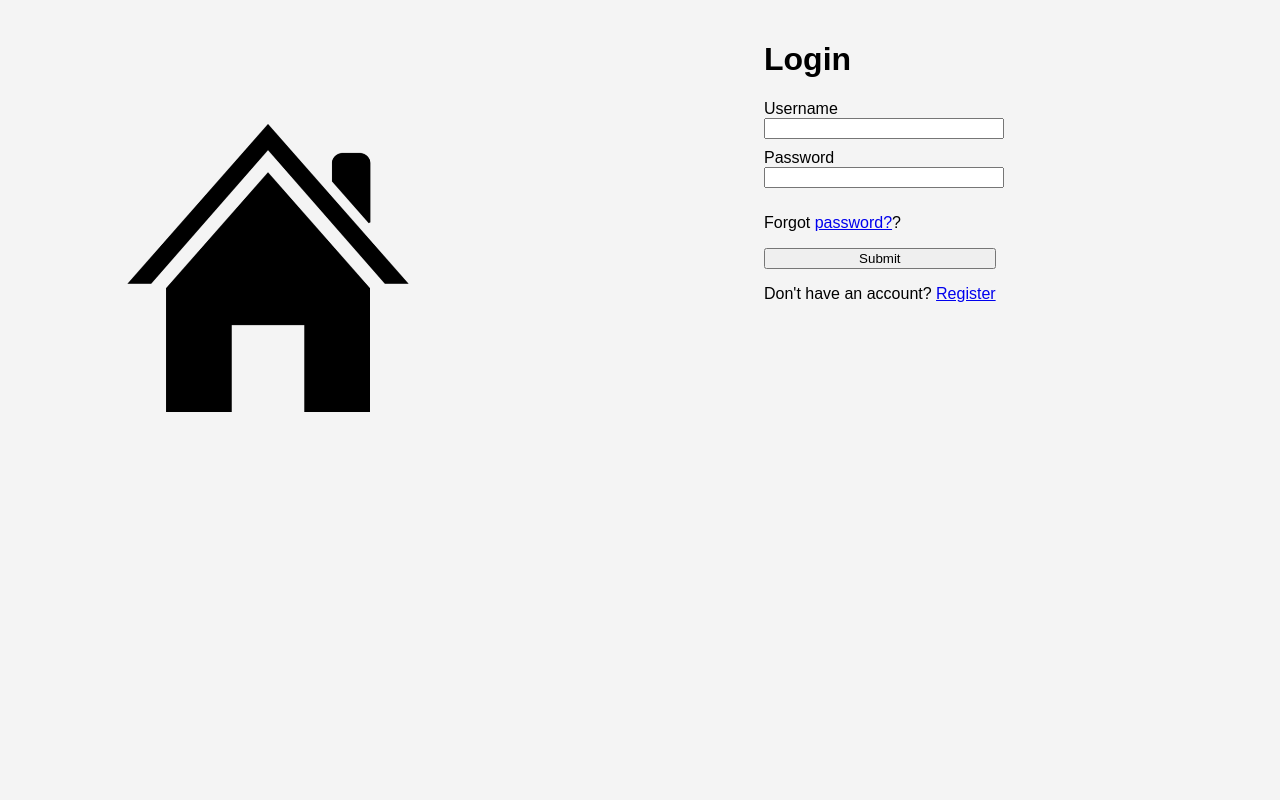
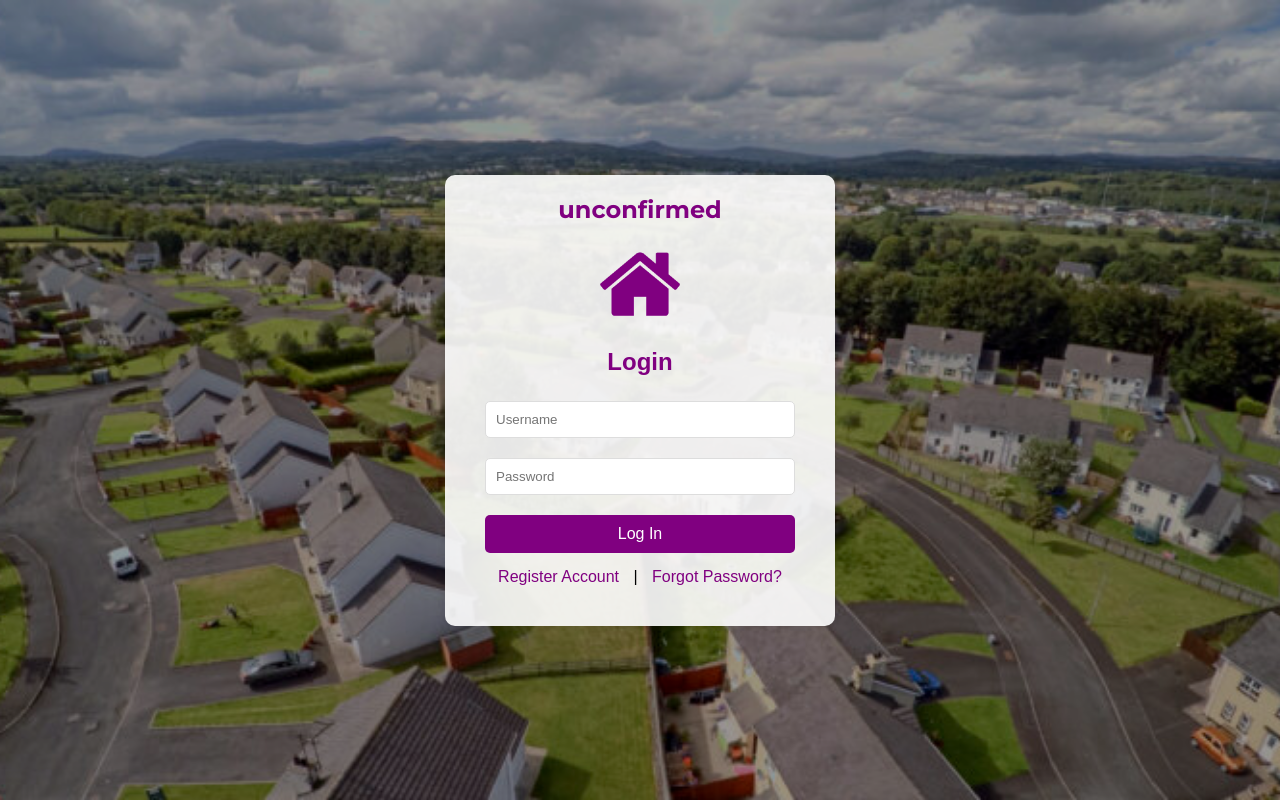
Before and after one commit to joshmartin521/EasyRent, a website: page login.html in a window 1280 px wide. Drawn offline with Linux system fonts and the light colour scheme.

Commit message:
Add files via upload

```diff
--- /dev/null
+++ b/login.css
@@ -0,0 +1,104 @@
+/* Basic reset for margin and padding */
+body, h1, h2, form, input, button {
+    margin: 0;
+    padding: 0;
+    box-sizing: border-box;
+}
+
+/* Body styling with a clear background image */
+body {
+    font-family: Arial, sans-serif;
+    background: url('housee.jpeg') no-repeat center center fixed; /* Clear background image */
+    background-size: cover;
+    display: flex;
+    justify-content: center;
+    align-items: center;
+    height: 100vh;
+}
+
+/* Dark overlay to make the form more visible */
+body::before {
+    content: '';
+    position: absolute;
+    top: 0;
+    left: 0;
+    width: 100%;
+    height: 100%;
+    background-color: rgba(0, 0, 0, 0.4); /* Dark overlay for contrast */
+    z-index: -1;
+}
+
+/* Login container styling */
+.login-container {
+    position: relative; /* To ensure it's above the background */
+    width: 350px;
+    padding: 20px;
+    background-color: rgba(255, 255, 255, 0.9); /* Semi-transparent white background */
+    border-radius: 10px;
+    box-shadow: 0 0 10px rgba(0, 0, 0, 0.1);
+    text-align: center;
+}
+
+/* Logo placeholder styling */
+.logo-placeholder h1 {
+    color: #800080; /* Matching purple for the app name */
+    font-size: 24px;
+    margin-bottom: 20px;
+}
+
+/* Login form styling */
+.login-form {
+    padding: 20px;
+}
+
+.login-form h2 {
+    margin-bottom: 15px;
+    color: #800080; /* Matching purple color for heading */
+}
+
+.login-form input[type="text"],
+.login-form input[type="password"] {
+    width: 100%;
+    padding: 10px;
+    margin: 10px 0;
+    border: 1px solid #ddd;
+    border-radius: 5px;
+}
+
+.login-form button {
+    width: 100%;
+    padding: 10px;
+    background-color: #800080; /* Matching purple button */
+    color: #ffffff;
+    border: none;
+    border-radius: 5px;
+    cursor: pointer;
+    font-size: 16px;
+    margin-top: 10px;
+}
+
+.login-form button:hover {
+    background-color: #660066; /* Darker purple on hover */
+}
+
+/* Additional links styling */
+.additional-links {
+    margin-top: 15px;
+}
+
+.additional-links a {
+    color: #800080; /* Matching purple for links */
+    text-decoration: none;
+    margin: 5px 10px;
+}
+
+.additional-links a:hover {
+    text-decoration: underline;
+}
+
+.logo-placeholder h1 {
+    font-family: 'Montserrat', sans-serif; /* or your chosen font */
+    font-size: 24px;
+    margin-bottom: 20px;
+    color: #800080; /* Matching purple */
+}
--- a/login.html
+++ b/login.html
@@ -1,62 +1,38 @@
 <!DOCTYPE html>
 <html lang="en">
 <head>
-    <link rel="stylesheet" href="/css/style.css">
+    <meta charset="UTF-8">
+    <meta http-equiv="X-UA-Compatible" content="IE=edge">
+    <meta name="viewport" content="width=device-width, initial-scale=1.0">
+    <title>Login Page</title>
+    <link href="https://fonts.googleapis.com/css2?family=Montserrat:wght@700&display=swap" rel="stylesheet"> <!-- Google Font -->
+    <link rel="stylesheet" href="login.css"> <!-- Link to the CSS file -->
 </head>
 <body>
-    <div class="container">
-        <img src="/images/logo.png" alt="Site Logo" class="logo">
-        <div class="form">
-            <h1>Login</h1>
-            <form id="loginForm">
-                <label for="username">Username</label><br>
-                <input type="email" id="username" name="username" required><br>
 
-                <label for="password">Password</label><br>
-                <input type="password" id="password" name="password" required><br>
-                <p>Forgot <a href="/resetPassword">password?</a>?</p>
+    <!-- Login container -->
+    <div class="login-container">
+        <!-- Logo placeholder and app name -->
+        <div class="logo-placeholder">
+            <h1 style="font-family: 'Montserrat', sans-serif; color: #800080;">unconfirmed</h1>
+            <img src="shapeee.png" alt="House Icon" width="80" height="80"> <!-- House icon -->
+        </div>
 
-                <input type="submit" value="Submit">
+        <!-- Login form -->
+        <div class="login-form">
+            <h2>Login</h2>
+            <form>
+                <input type="text" placeholder="Username" required>
+                <input type="password" placeholder="Password" required>
+                <button type="submit">Log In</button>
             </form>
-            <p>Don't have an account? <a href="/register">Register</a></p>
+
+            <!-- Additional links -->
+            <div class="additional-links">
+                <a href="#">Register Account</a> | <a href="#">Forgot Password?</a>
+            </div>
         </div>
     </div>
 
-    <script>
-      document.getElementById('loginForm').addEventListener('submit', function(event) {
-          event.preventDefault(); // Prevent the form from refreshing the page
-
-          // Collect form data
-          const username = document.getElementById('username').value;
-          const password = document.getElementById('password').value;
-
-          // Send a POST request to the server
-          fetch('/login', {
-              method: 'POST',
-              headers: {
-                  'Content-Type': 'application/json'
-              },
-              body: JSON.stringify({
-                  email: username,
-                  password: password
-              })
-          })
-          .then(response => response.json())
-          .then(data => {
-              if (data.message === "Login successful") {
-                  alert('Login successful!');
-                  // Store user role in session (or a more appropriate storage method)
-                  // Redirect to the dashboard route
-                  window.location.href = '/dashboard';
-              } else {
-                  alert(data.message); // Show error message
-              }
-          })
-          .catch(error => {
-              console.error('Error:', error);
-              alert('An error occurred during login. Please try again later.');
-          });
-      });
-    </script>
 </body>
 </html>
```
Also changed, not shown: housee.jpeg (added), shapeee.png (added).
